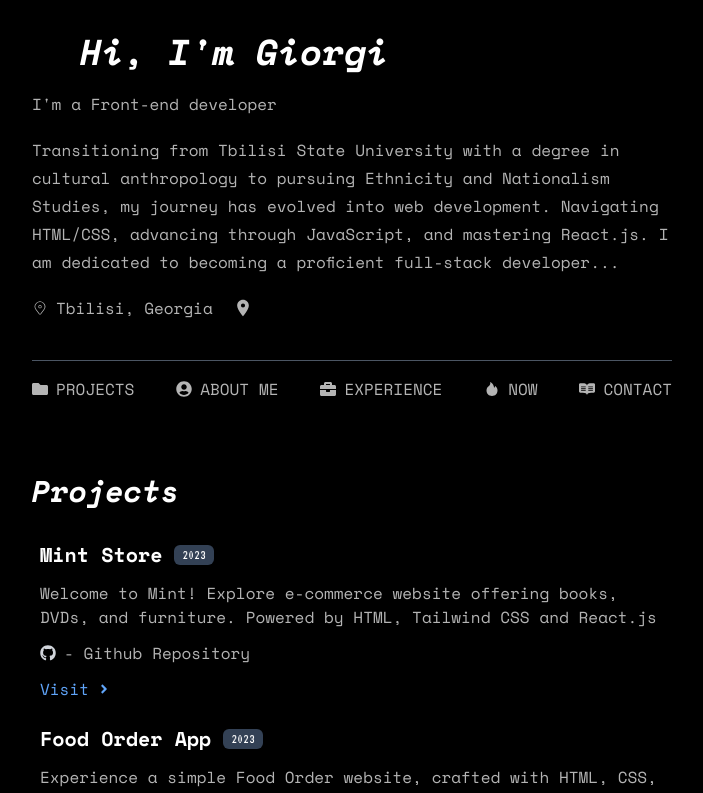
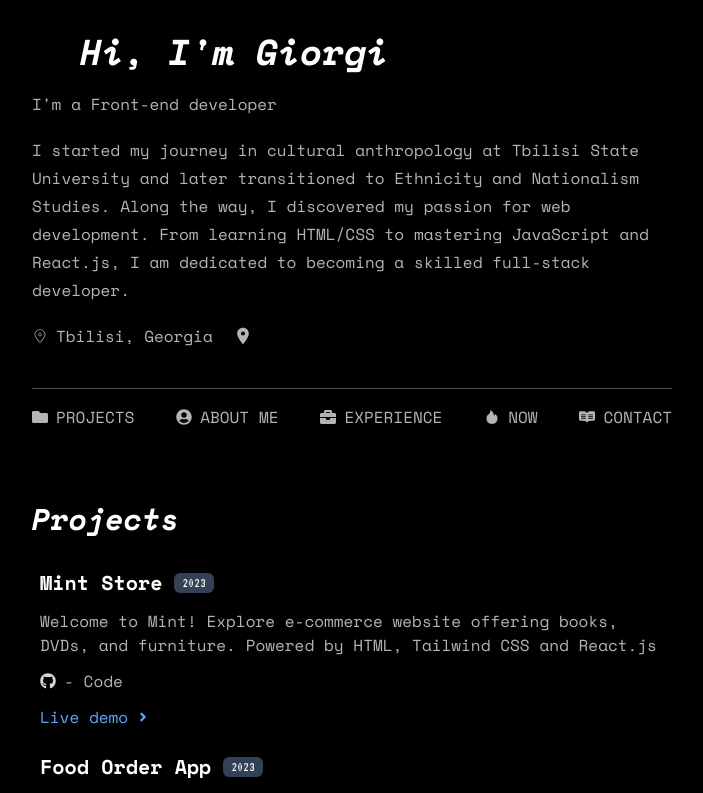
Before and after one commit to GBreg19/portfolio-page, a React (Vite) app: page / in a window 1280 px wide. Shown: the top 793 px of the page, without its empty margins (288-991 px from the left). Built offline with nearby package versions, Linux system fonts and the light colour scheme; some icons are missing.

Commit message:
updated section details

```diff
--- a/src/componenets/Intro.tsx
+++ b/src/componenets/Intro.tsx
@@ -12,11 +12,11 @@ const Intro = () => {
         </h1>
         <p className="font-spaceMonoReg">I'm a Front-end developer</p>
         <p className="font-spaceMonoReg leading-7">
-          Transitioning from Tbilisi State University with a degree in cultural
-          anthropology to pursuing Ethnicity and Nationalism Studies, my journey
-          has evolved into web development. Navigating HTML/CSS, advancing
-          through JavaScript, and mastering React.js. I am dedicated to becoming
-          a proficient full-stack developer...
+          I started my journey in cultural anthropology at Tbilisi State
+          University and later transitioned to Ethnicity and Nationalism
+          Studies. Along the way, I discovered my passion for web development.
+          From learning HTML/CSS to mastering JavaScript and React.js, I am
+          dedicated to becoming a skilled full-stack developer.
         </p>
         <div className="flex gap-5">
           <div className="flex items-center">
--- a/src/componenets/ProjectItem.tsx
+++ b/src/componenets/ProjectItem.tsx
@@ -31,7 +31,7 @@ const ProjectItem = (props: Props) => {
       >
         <FaGithub className="text-gray-300 group-hover:text-white" />
         <span className="font-spaceMonoReg group-hover:text-gray-300">
-          - Github Repository
+          - Code
         </span>
       </a>
       <a
@@ -39,7 +39,7 @@ const ProjectItem = (props: Props) => {
         target="_blank"
         className="flex items-center text-blue-400 hover:text-blue-300 font-spaceMonoReg"
       >
-        Visit
+        Live demo
         <span>
           <FaAngleRight className="text-sm ml-2" />
         </span>
--- a/src/sections/Contact.tsx
+++ b/src/sections/Contact.tsx
@@ -9,7 +9,7 @@ const Contact = () => {
     <Card className="border-none mb-10">
       <section ref={SectionCtx.navRefs.contact}>
         <h1 className="font-spaceMonoBoldIta text-3xl text-white mb-3">Get in touch</h1>
-        <p className="font-spaceMonoReg">You can find me at various places around the web, including <a href="https://www.linkedin.com/in/gbreg19/" target="_blank" className="text-blue-500">LikedIn</a>, <a href="https://github.com/GBreg19" target="_blank" className="text-gray-300">GitHub</a>, or send me an email on giorgi.bregvadze.1998@gmail.com</p>
+        <p className="font-spaceMonoReg">You can connect with me through different online platforms such as <a href="https://www.linkedin.com/in/gbreg19/" target="_blank" className="text-blue-500">LikedIn</a>, <a href="https://github.com/GBreg19" target="_blank" className="text-gray-300">GitHub</a>, or send me an email on giorgi.bregvadze.1998@gmail.com</p>
       </section>
     </Card>
   );
```
